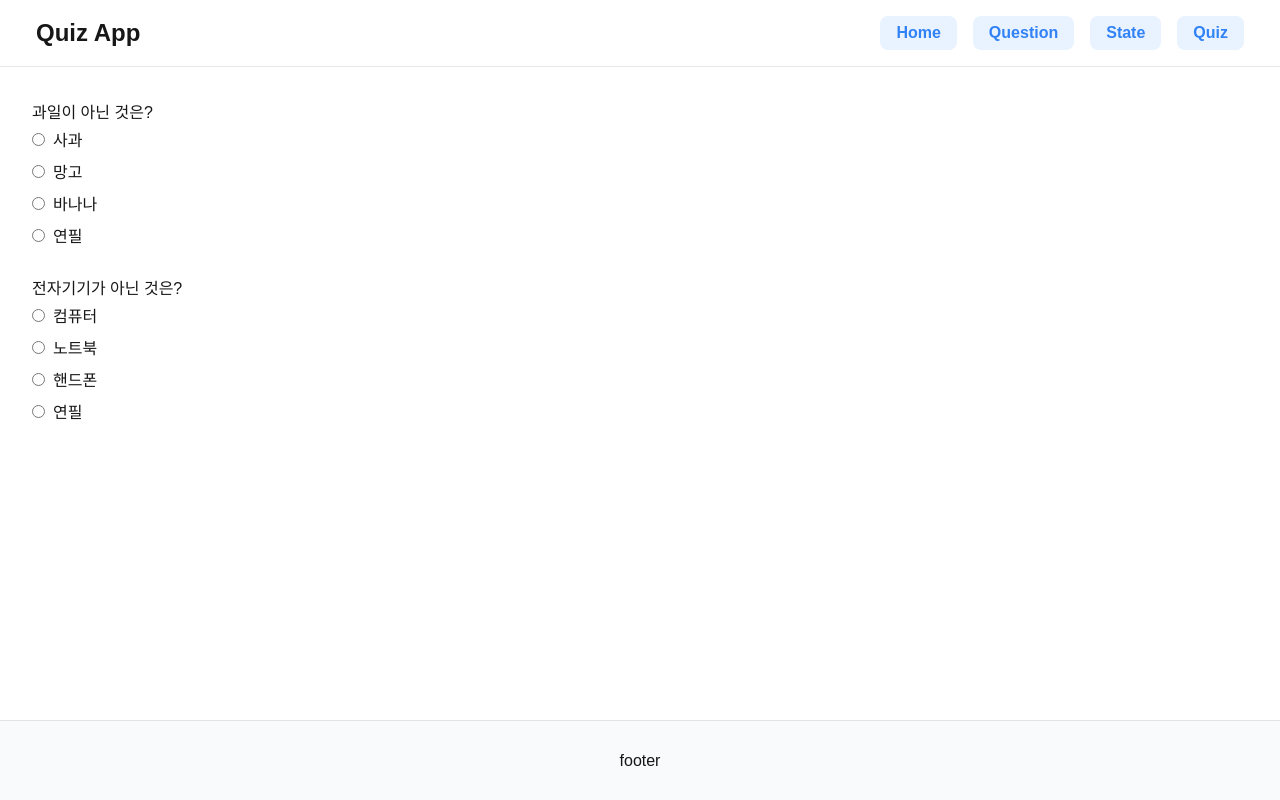
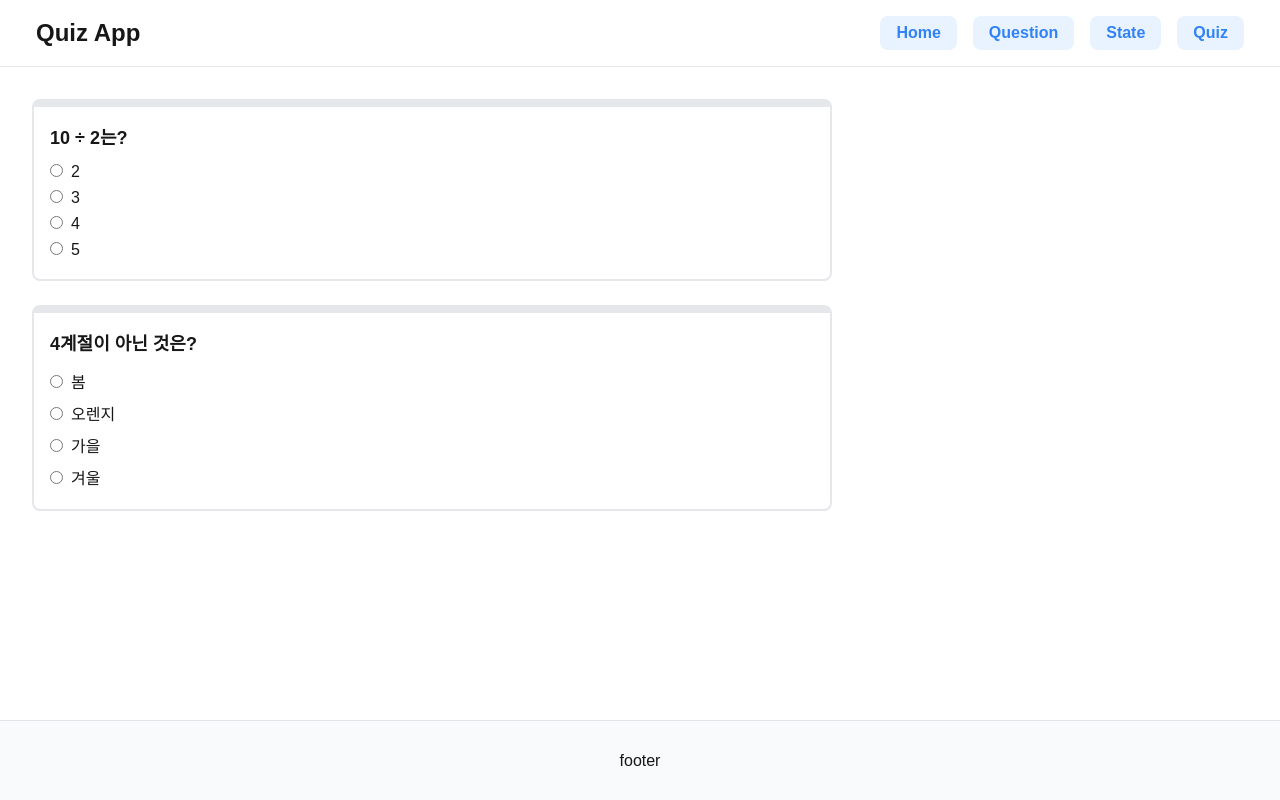
Before and after one commit to dpwl35/inflearn-warming-up-study, a Next.js app in the folder 11-quiz/: page /question in a window 1280 px wide. Built offline with nearby package versions, Linux system fonts and the light colour scheme.

Commit message:
feat:  json 데이터 불러오기

```diff
--- a/11-quiz/src/app/question/page.tsx
+++ b/11-quiz/src/app/question/page.tsx
@@ -1,114 +1,105 @@
 'use client';
-import React, { ChangeEvent, useState } from 'react';
+import React, { useEffect, useState, ChangeEvent } from 'react';
+
+interface Question {
+  id: number;
+  question: string;
+  choices: string[];
+  answer: number;
+}
 
 export default function QuestionPage() {
-  const [selectedValue, setSelectedValue] = useState<string>('');
+  const [mathQuestion, setMathQuestion] = useState<Question | null>(null);
+  const [koreanQuestion, setKoreanQuestion] = useState<Question | null>(null);
+  const [selectedMath, setSelectedMath] = useState<string>(''); // 수학 선택 상태
+  const [selectedKorean, setSelectedKorean] = useState<string>(''); // 국어 선택 상태
 
-  const handleChange = (event: ChangeEvent<HTMLInputElement>) => {
-    setSelectedValue(event.target.value);
+  const [isMathButtonActive, setIsMathButtonActive] = useState<boolean>(false); // 수학 버튼 활성화 상태
+  const [isKoreanButtonActive, setIsKoreanButtonActive] =
+    useState<boolean>(false); // 국어 버튼 활성화 상태
+
+  useEffect(() => {
+    // JSON 파일에서 데이터 불러오기
+    fetch('/data/questions.json')
+      .then((res) => res.json())
+      .then((data) => {
+        const randomMath =
+          data.math[Math.floor(Math.random() * data.math.length)];
+        const randomKorean =
+          data.korean[Math.floor(Math.random() * data.korean.length)];
+
+        setMathQuestion(randomMath);
+        setKoreanQuestion(randomKorean);
+      });
+  }, []);
+
+  // 수학 문제 라디오 버튼 선택 핸들러
+  const handleMathChange = (event: ChangeEvent<HTMLInputElement>) => {
+    setSelectedMath(event.target.value);
+    setIsMathButtonActive(true); // 수학 문제 선택 시 수학 버튼 활성화
   };
 
+  // 국어 문제 라디오 버튼 선택 핸들러
+  const handleKoreanChange = (event: ChangeEvent<HTMLInputElement>) => {
+    setSelectedKorean(event.target.value);
+    setIsKoreanButtonActive(true); // 국어 문제 선택 시 국어 버튼 활성화
+  };
+
+  if (!mathQuestion || !koreanQuestion) {
+    return <div>Loading...</div>;
+  }
+
   return (
-    <ul className='question'>
-      <li>
-        <p>과일이 아닌 것은?</p>
+    <div className='question'>
+      <div className='question-area'>
+        <p>{mathQuestion.question}</p>
         <ul className='question-item'>
-          <li>
+          {mathQuestion.choices.map((choice, index) => (
+            <li key={index}>
               <input
                 type='radio'
-              id='apple'
-              name='fruit'
-              value='apple'
-              checked={selectedValue === 'apple'}
-              onChange={handleChange}
+                id={`math-choice-${index}`}
+                name='math'
+                value={choice}
+                checked={selectedMath === choice}
+                onChange={handleMathChange}
               />
-            <label htmlFor='apple'>사과</label>
+              <label htmlFor={`math-choice-${index}`}>{choice}</label>
             </li>
-          <li>
+          ))}
+        </ul>
+        <button
+          className={`result ${isMathButtonActive ? 'active' : ''}`}
+          type='button'
+        >
+          답변을 확인하세요.
+        </button>
+      </div>
+
+      <div className='question-area'>
+        <p>{koreanQuestion.question}</p>
+        <ul className='question-item'>
+          {koreanQuestion.choices.map((choice, index) => (
+            <li key={index}>
               <input
                 type='radio'
-              id='mango'
-              name='fruit'
-              value='mango'
-              checked={selectedValue === 'mango'}
-              onChange={handleChange}
+                id={`korean-choice-${index}`}
+                name='korean'
+                value={choice}
+                checked={selectedKorean === choice}
+                onChange={handleKoreanChange}
               />
-            <label htmlFor='mango'>망고</label>
+              <label htmlFor={`korean-choice-${index}`}>{choice}</label>
             </li>
-          <li>
-            <input
-              type='radio'
-              id='banana'
-              name='fruit'
-              value='banana'
-              checked={selectedValue === 'banana'}
-              onChange={handleChange}
-            />
-            <label htmlFor='banana'>바나나</label>
-          </li>
-          <li>
-            <input
-              type='radio'
-              id='pencil'
-              name='fruit'
-              value='pencil'
-              checked={selectedValue === 'pencil'}
-              onChange={handleChange}
-            />
-            <label htmlFor='pencil'>연필</label>
-          </li>
+          ))}
         </ul>
-        <div className='result'>답변을 확인하세요.</div>
-      </li>
-      <li>
-        <p>전자기기가 아닌 것은?</p>
-        <ul className='question-item'>
-          <li>
-            <input
-              type='radio'
-              id='computer'
-              name='device'
-              value='computer'
-              checked={selectedValue === 'computer'}
-              onChange={handleChange}
-            />
-            <label htmlFor='computer'>컴퓨터</label>
-          </li>
-          <li>
-            <input
-              type='radio'
-              id='laptop'
-              name='device'
-              value='laptop'
-              checked={selectedValue === 'laptop'}
-              onChange={handleChange}
-            />
-            <label htmlFor='laptop'>노트북</label>
-          </li>
-          <li>
-            <input
-              type='radio'
-              id='phone'
-              name='device'
-              value='phone'
-              checked={selectedValue === 'phone'}
-              onChange={handleChange}
-            />
-            <label htmlFor='phone'>핸드폰</label>
-          </li>
-          <li>
-            <input
-              type='radio'
-              id='pencil'
-              name='device'
-              value='pencil'
-              checked={selectedValue === 'pencil'}
-              onChange={handleChange}
-            />
-            <label htmlFor='pencil'>연필</label>
-          </li>
-        </ul>
-      </li>
-    </ul>
+        <button
+          className={`result ${isKoreanButtonActive ? 'active' : ''}`}
+          type='button'
+        >
+          답변을 확인하세요.
+        </button>
+      </div>
+    </div>
   );
 }
```
Lines whose indentation alone changed are shown as unchanged.
